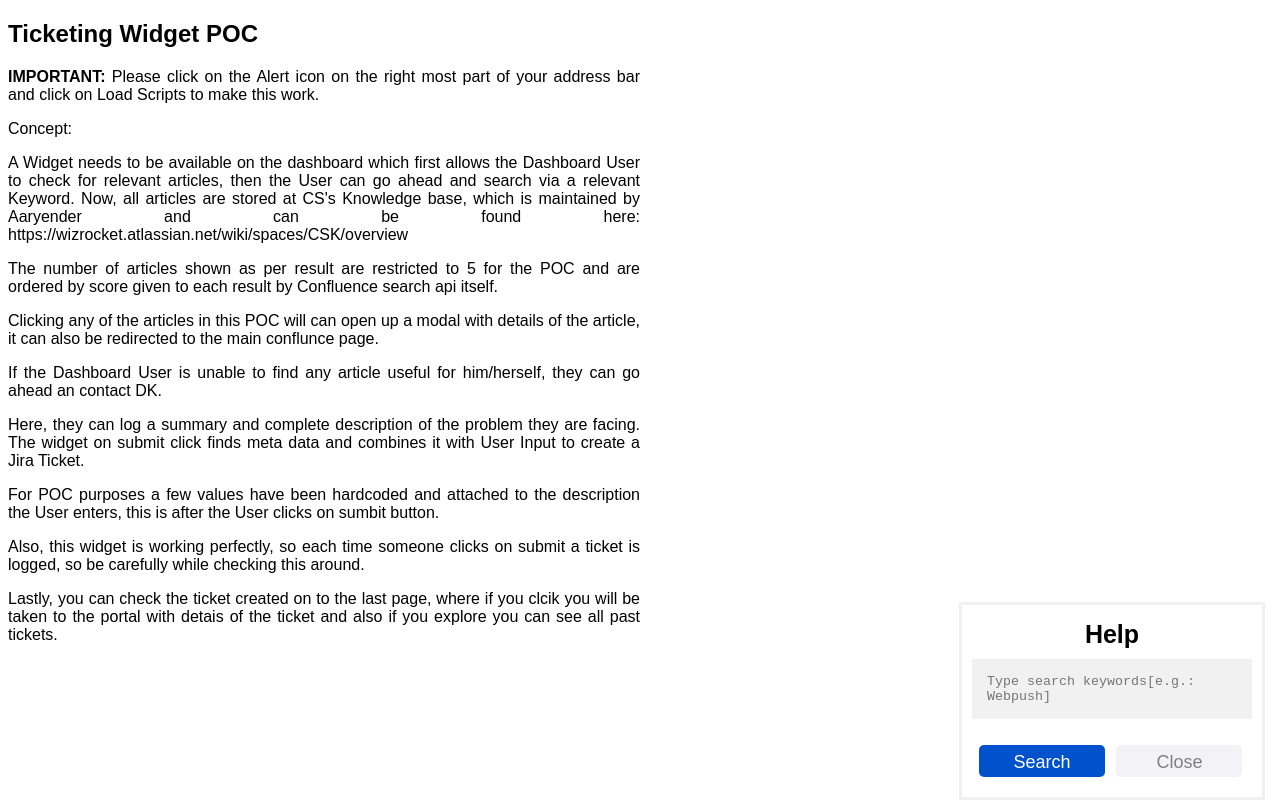
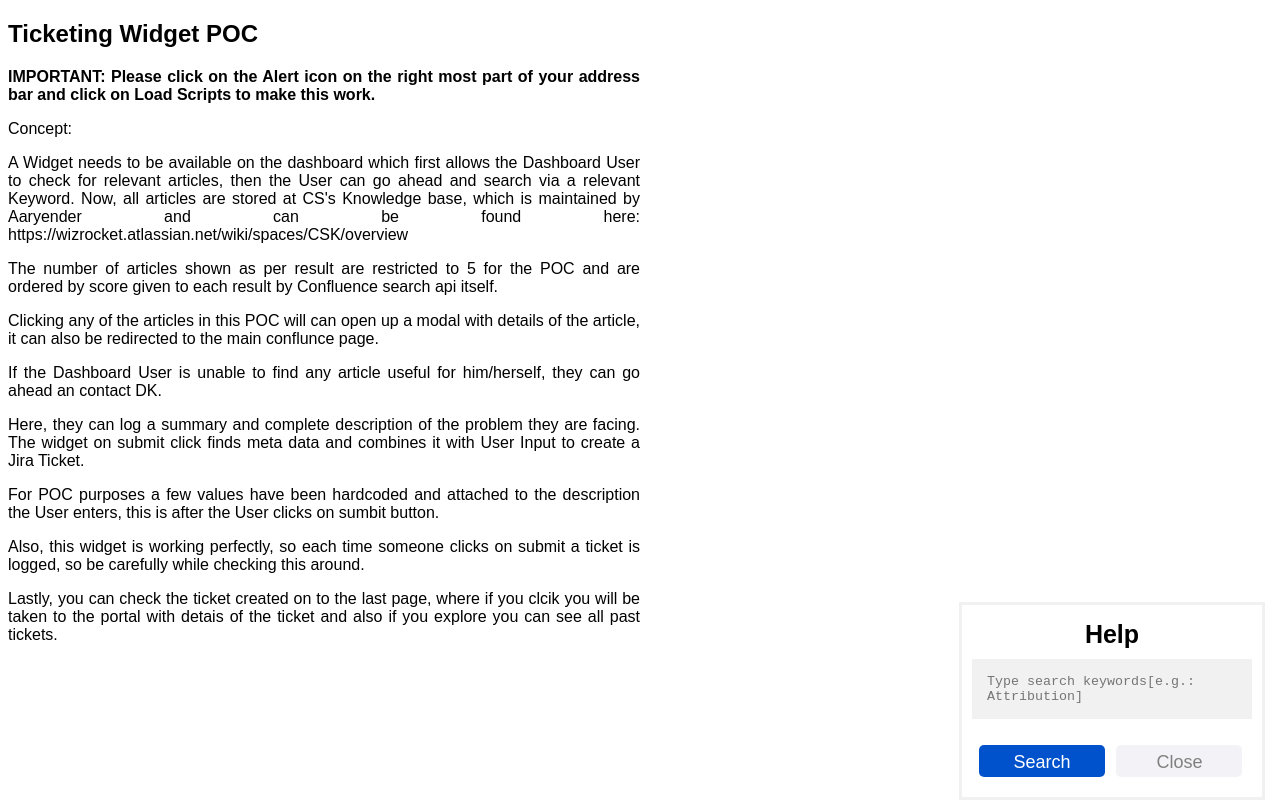
Before and after one commit to divyekant/divyekant.github.io, a plain HTML site: page widget.html in a window 1280 px wide. Both pictures are taken after a click on the button "We are here!". Drawn offline with nearby package versions, Linux system fonts and the light colour scheme; no server answers; a script that the page names is missing.

```diff
--- a/widget.html
+++ b/widget.html
@@ -235,7 +235,7 @@ tr:nth-child(even) {
     </div>
     <h2>Ticketing Widget POC</h2>
     <div style="width:50%; text-align: justify;">
-        <p><b>IMPORTANT:</b> Please click on the Alert icon on the right most part of your address bar and click on Load Scripts to make this work.</p>
+        <p><b>IMPORTANT: Please click on the Alert icon on the right most part of your address bar and click on Load Scripts to make this work.</b></p>
         <p>Concept:</p>
         <p>A Widget needs to be available on the dashboard which first allows the Dashboard User to check for relevant articles, then the User can go ahead and search via a relevant Keyword.
             Now, all articles are stored at CS's Knowledge base, which is maintained by Aaryender and can be found here: https://wizrocket.atlassian.net/wiki/spaces/CSK/overview</p>
@@ -251,7 +251,7 @@ tr:nth-child(even) {
     <div class="chat-popup" id="myhelpForm">
         <div class="form-container">
             <h1 style="text-align: center;">Help</h1>
-            <textarea placeholder="Type search keywords[e.g.: Webpush]" name="msg" id="searchkey" required></textarea>
+            <textarea placeholder="Type search keywords[e.g.: Attribution]" name="msg" id="searchkey" required></textarea>
             <button type="button" id="searchSubmit" onclick="search()" class="btn">Search</button>
             <button type="button" class="btn cancel" onclick="closeForm()">Close</button>
             <div id="searchResults" style="display: none">
```
